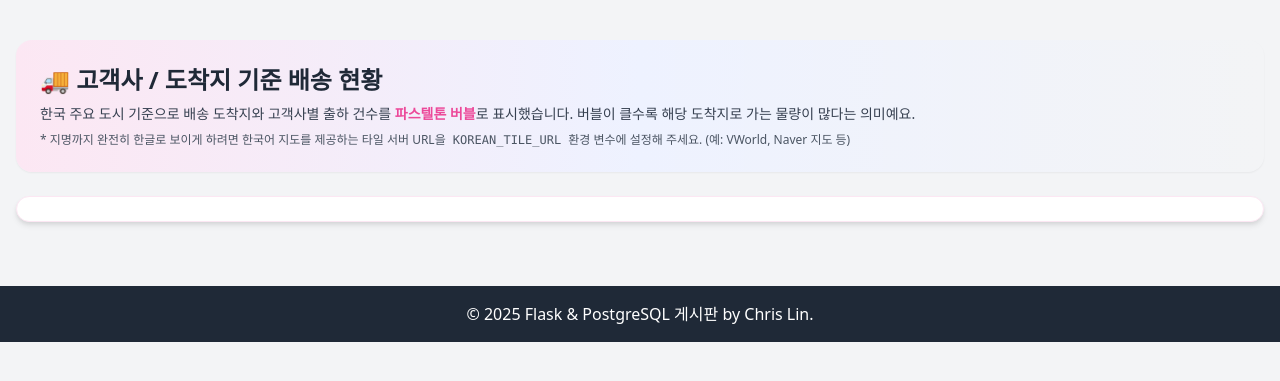
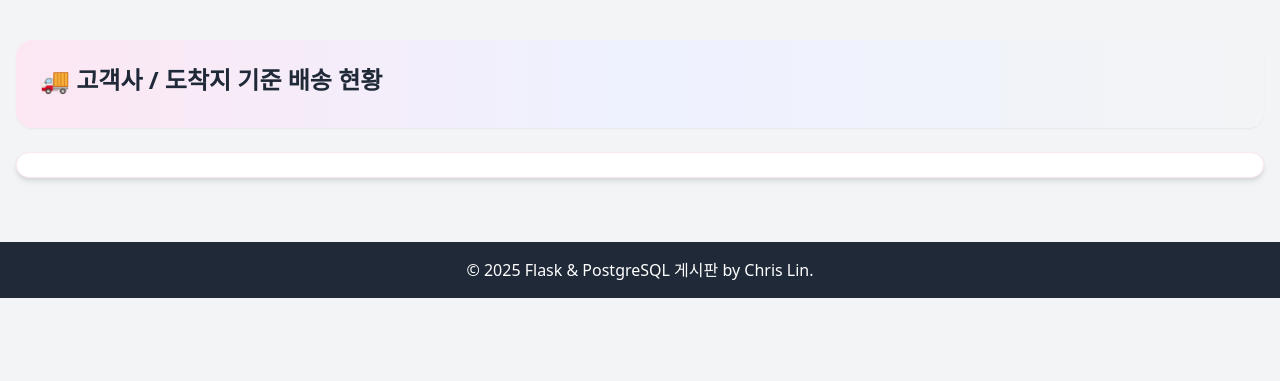
Before and after one commit to RudinP/MicrosoftDataSchool-myboardPractice, a Flask app: template myboard/templates/fms_map.html in a window 1280 px wide. Shown: the part 64-445 px from the top of the page. Run offline with Flask 3, Linux system fonts and the light colour scheme; the template is opened without the code that fills it, so the values that code supplies are empty; some libraries are stand-ins or nearby versions.

Commit message:
cursor가 넣은 쓸모없는 설명 삭제

```diff
--- a/myboard/templates/fms_map.html
+++ b/myboard/templates/fms_map.html
@@ -6,16 +6,6 @@
   <h2 class="text-2xl font-extrabold text-gray-800 mb-2">
     🚚 고객사 / 도착지 기준 배송 현황
   </h2>
-  <p class="text-sm text-gray-700">
-    한국 주요 도시 기준으로 배송 도착지와 고객사별 출하 건수를
-    <span class="font-semibold text-pink-500">파스텔톤 버블</span>로 표시했습니다.
-    버블이 클수록 해당 도착지로 가는 물량이 많다는 의미예요.
-  </p>
-  <p class="text-xs text-gray-600 mt-2">
-    * 지명까지 완전히 한글로 보이게 하려면 한국어 지도를 제공하는 타일 서버 URL을
-    <code class="bg-white/60 px-1 rounded-md text-[11px]">KOREAN_TILE_URL</code>
-    환경 변수에 설정해 주세요. (예: VWorld, Naver 지도 등)
-  </p>
 </div>
 
 <div class="bg-white rounded-2xl shadow-md p-3 border border-pink-100">
```
